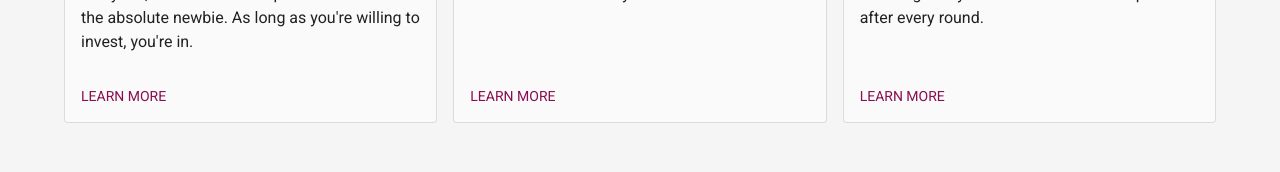
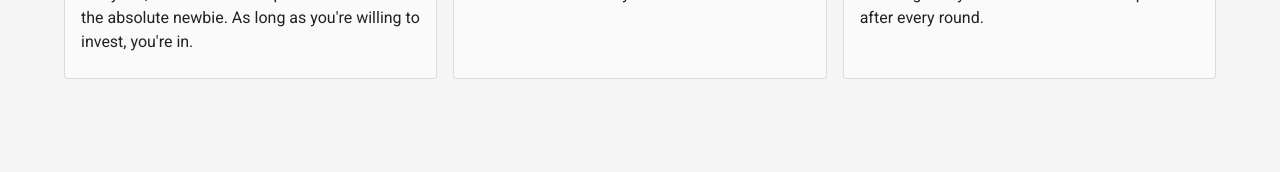
Before and after one commit to qbit-0/autoarbs, a React (Create React App) app in the folder autoarbs/: page / in a window 1280 px wide. Shown: the part 1718-1890 px from the top of the page. Built offline with nearby package versions, Linux system fonts and the light colour scheme.

Commit message:
Remove learn more buttons

```diff
--- a/autoarbs/src/components/pages/AboutPage.tsx
+++ b/autoarbs/src/components/pages/AboutPage.tsx
@@ -93,9 +93,6 @@ const AboutPage = (props: Props) => {
                   invest, you're in.
                 </Typography>
               </CardContent>
-              <CardActions>
-                <Button>Learn More</Button>
-              </CardActions>
             </Card>
           </Grid>
           <Grid xs={12} md={4} display="flex">
@@ -113,9 +110,6 @@ const AboutPage = (props: Props) => {
                   lose money. AutoArbs is absolutely risk-free.
                 </Typography>
               </CardContent>
-              <CardActions>
-                <Button>Learn More</Button>
-              </CardActions>
             </Card>
           </Grid>
           <Grid xs={12} md={4} display="flex">
@@ -135,9 +129,6 @@ const AboutPage = (props: Props) => {
                   round.
                 </Typography>
               </CardContent>
-              <CardActions>
-                <Button>Learn More</Button>
-              </CardActions>
             </Card>
           </Grid>
           <Grid xs={12}>
```
